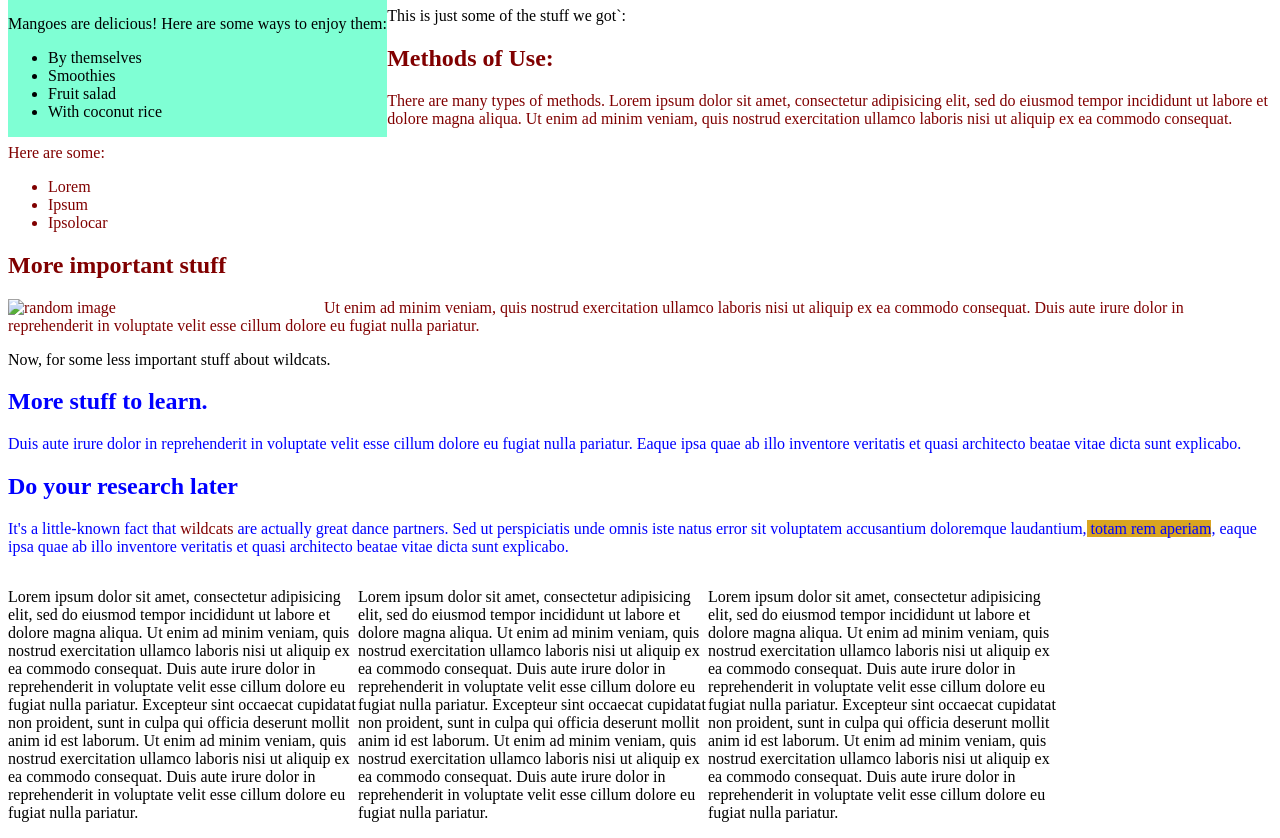
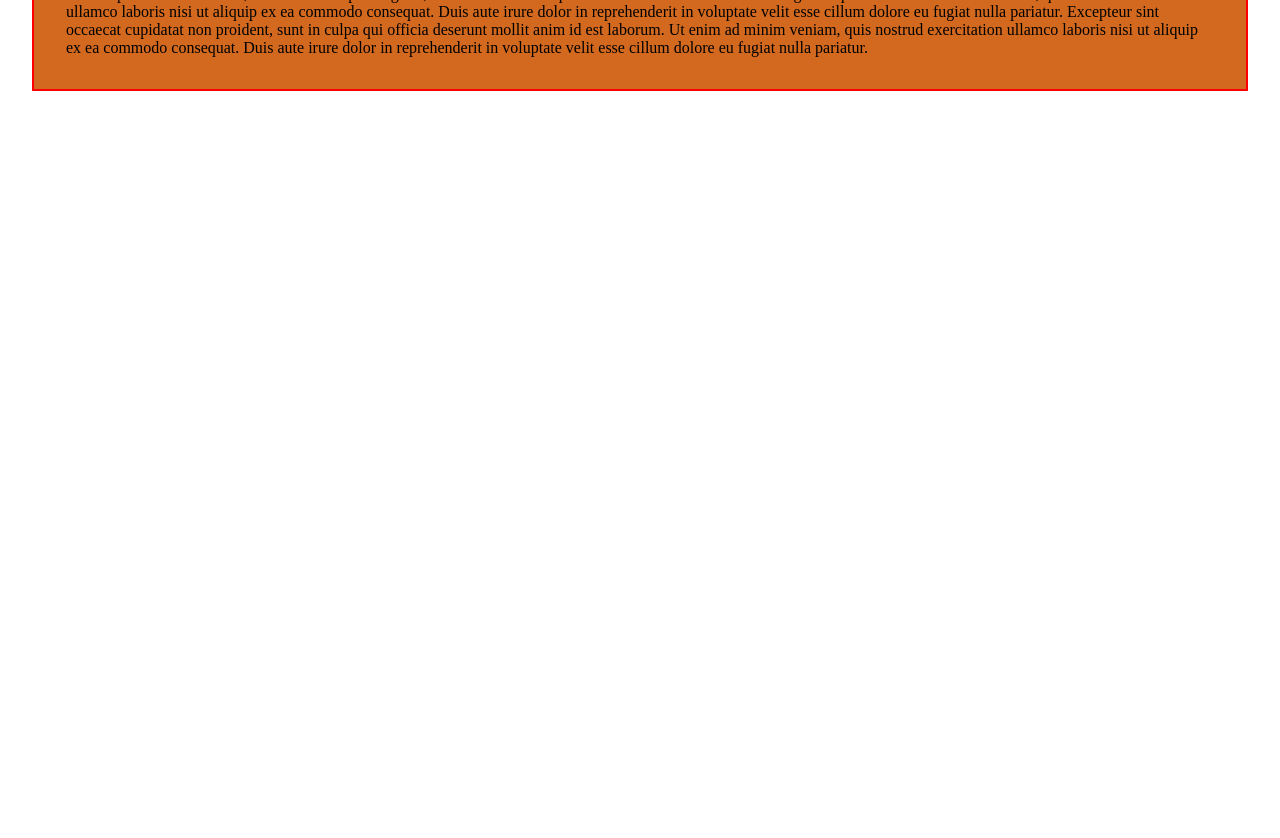
Before and after one commit to mashm3ll0w/second-pages, a plain HTML site: page index.html in a window 1280 px wide. Shown: the part 73-911 px from the top of the page. After the commit the page ends 800 px from the top, so only its background shows below. Drawn offline with Linux system fonts and the light colour scheme.

Commit message:
add a branch for learning the box model

```diff
--- a/css/styles.css
+++ b/css/styles.css
@@ -1,27 +1,6 @@
-.important{
-  color: maroon;
+.test-box{
+  border: 2px solid red;
+  padding: 2rem;
+  margin: 1.5rem;
+  background-color: chocolate;
 }
-
-.unimportant{
-  color: blue;
-}
-
-.emphasis{
-  background-color: goldenrod;
-}
-
-img{
-  float: left;
-  width: 25%;
-}
-
-.sidebar{
-  float: left;
-  background-color: aquamarine;
-  width: 30%;
-}
-
-.column{
-  width: 350px;
-  float: left;
-}
--- a/index.html
+++ b/index.html
@@ -3,106 +3,22 @@
 	<head>
 		<meta charset="UTF-8" />
 		<meta name="viewport" content="width=device-width, initial-scale=1.0" />
-		<meta http-equiv="X-UA-Compatible" content="ie=edge" />
-		<title>Div-Span-Float</title>
-		<link rel="stylesheet" href="css/styles.css" type="text/css" />
+    <meta http-equiv="X-UA-Compatible" content="ie=edge" />
+    <link rel="stylesheet" href="css/styles.css" type="text/css">
+		<title>Box-Model</title>
 	</head>
 	<body>
-		<div class="sidebar">
-			<h2>Eating mangoes</h2>
-			<p>Mangoes are delicious! Here are some ways to enjoy them:</p>
-			<ul>
-				<li>By themselves</li>
-				<li>Smoothies</li>
-				<li>Fruit salad</li>
-				<li>With coconut rice</li>
-			</ul>
-		</div>
-		<h1>Lorem</h1>
-		<p>This is just some of the stuff we got`:</p>
-		<div class="important">
-			<h2>Methods of Use:</h2>
-			<p>
-				There are many types of methods. Lorem ipsum dolor sit amet, consectetur
-				adipisicing elit, sed do eiusmod tempor incididunt ut labore et dolore
-				magna aliqua. Ut enim ad minim veniam, quis nostrud exercitation ullamco
-				laboris nisi ut aliquip ex ea commodo consequat.
-			</p>
-			<p>Here are some:</p>
-			<ul>
-				<li>Lorem</li>
-				<li>Ipsum</li>
-				<li>Ipsolocar</li>
-			</ul>
-			<h2>More important stuff</h2>
-			<img src="img/randimg.jpg" alt="random image" />
-			<p>
-				Ut enim ad minim veniam, quis nostrud exercitation ullamco laboris nisi
-				ut aliquip ex ea commodo consequat. Duis aute irure dolor in
-				reprehenderit in voluptate velit esse cillum dolore eu fugiat nulla
-				pariatur.
-			</p>
-		</div>
-		<p>Now, for some less important stuff about wildcats.</p>
-		<div class="unimportant">
-			<h2>More stuff to learn.</h2>
-			<p>
-				Duis aute irure dolor in reprehenderit in voluptate velit esse cillum
-				dolore eu fugiat nulla pariatur. Eaque ipsa quae ab illo inventore
-				veritatis et quasi architecto beatae vitae dicta sunt explicabo.
-			</p>
-			<h2>Do your research later</h2>
-			<p>
-				It's a little-known fact that
-				<span class="important">wildcats</span> are actually great dance
-				partners. Sed ut perspiciatis unde omnis iste natus error sit voluptatem
-				accusantium doloremque laudantium,<span class="emphasis">
-					totam rem aperiam</span
-				>, eaque ipsa quae ab illo inventore veritatis et quasi architecto
-				beatae vitae dicta sunt explicabo.
-			</p>
-		</div>
-		<div class="column">
-			<p>
-				Lorem ipsum dolor sit amet, consectetur adipisicing elit, sed do eiusmod
-				tempor incididunt ut labore et dolore magna aliqua. Ut enim ad minim
-				veniam, quis nostrud exercitation ullamco laboris nisi ut aliquip ex ea
-				commodo consequat. Duis aute irure dolor in reprehenderit in voluptate
-				velit esse cillum dolore eu fugiat nulla pariatur. Excepteur sint
-				occaecat cupidatat non proident, sunt in culpa qui officia deserunt
-				mollit anim id est laborum. Ut enim ad minim veniam, quis nostrud
-				exercitation ullamco laboris nisi ut aliquip ex ea commodo consequat.
-				Duis aute irure dolor in reprehenderit in voluptate velit esse cillum
-				dolore eu fugiat nulla pariatur.
-			</p>
-		</div>
-		<div class="column">
-			<p>
-				Lorem ipsum dolor sit amet, consectetur adipisicing elit, sed do eiusmod
-				tempor incididunt ut labore et dolore magna aliqua. Ut enim ad minim
-				veniam, quis nostrud exercitation ullamco laboris nisi ut aliquip ex ea
-				commodo consequat. Duis aute irure dolor in reprehenderit in voluptate
-				velit esse cillum dolore eu fugiat nulla pariatur. Excepteur sint
-				occaecat cupidatat non proident, sunt in culpa qui officia deserunt
-				mollit anim id est laborum. Ut enim ad minim veniam, quis nostrud
-				exercitation ullamco laboris nisi ut aliquip ex ea commodo consequat.
-				Duis aute irure dolor in reprehenderit in voluptate velit esse cillum
-				dolore eu fugiat nulla pariatur.
-			</p>
-		</div>
-		<div class="column">
-			<p>
-				Lorem ipsum dolor sit amet, consectetur adipisicing elit, sed do eiusmod
-				tempor incididunt ut labore et dolore magna aliqua. Ut enim ad minim
-				veniam, quis nostrud exercitation ullamco laboris nisi ut aliquip ex ea
-				commodo consequat. Duis aute irure dolor in reprehenderit in voluptate
-				velit esse cillum dolore eu fugiat nulla pariatur. Excepteur sint
-				occaecat cupidatat non proident, sunt in culpa qui officia deserunt
-				mollit anim id est laborum. Ut enim ad minim veniam, quis nostrud
-				exercitation ullamco laboris nisi ut aliquip ex ea commodo consequat.
-				Duis aute irure dolor in reprehenderit in voluptate velit esse cillum
-				dolore eu fugiat nulla pariatur.
-			</p>
+		<div class="test-box">
+			Lorem ipsum dolor sit amet, consectetur adipisicing elit, sed do eiusmod
+			tempor incididunt ut labore et dolore magna aliqua. Ut enim ad minim
+			veniam, quis nostrud exercitation ullamco laboris nisi ut aliquip ex ea
+			commodo consequat. Duis aute irure dolor in reprehenderit in voluptate
+			velit esse cillum dolore eu fugiat nulla pariatur. Excepteur sint occaecat
+			cupidatat non proident, sunt in culpa qui officia deserunt mollit anim id
+			est laborum. Ut enim ad minim veniam, quis nostrud exercitation ullamco
+			laboris nisi ut aliquip ex ea commodo consequat. Duis aute irure dolor in
+			reprehenderit in voluptate velit esse cillum dolore eu fugiat nulla
+			pariatur.
 		</div>
 	</body>
 </html>
```
